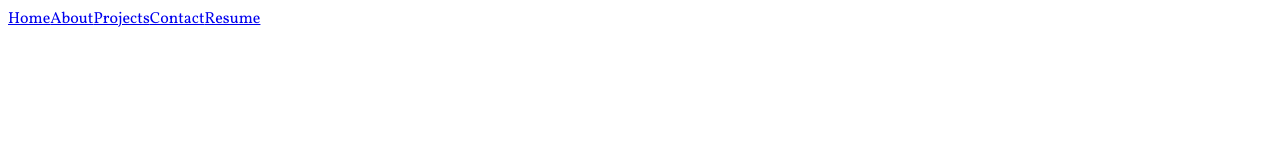
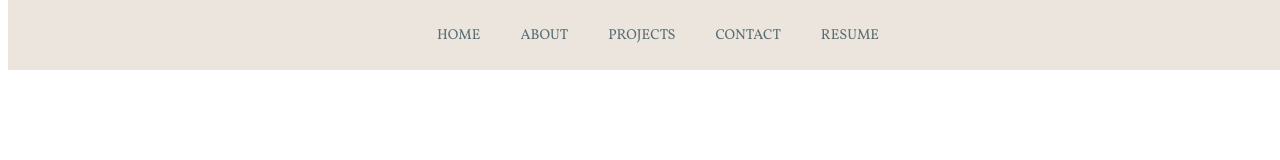
Before and after one commit to meg213/meg213.github.io, a Gatsby site in the folder mgomez-portfolio/: page / in a window 1280 px wide. Built offline with nearby package versions, Linux system fonts and the light colour scheme; Gatsby itself is replaced by a stand-in of ours.

Commit message:
styles for header

```diff
--- a/mgomez-portfolio/src/styles/styles.scss
+++ b/mgomez-portfolio/src/styles/styles.scss
@@ -29,3 +29,30 @@
         min-width: 768px;
     };
 }
+
+//Header
+header {
+    height: 70px;
+    width: 100%;
+    position: absolute;
+    top: 0px;
+    z-index: 10;
+    display: flex;
+    align-items: center;
+    text-align: center;
+    justify-content: space-between;
+    background-color: $sand;
+    .navigation {
+        a {
+            margin: 0 20px;
+            text-transform: uppercase;
+            text-decoration: none;
+            font-size: 0.9rem;
+            font-weight: 500;
+            color: $faded-blue;
+            &:last-child {
+                margin-right: 0px;
+            }
+        }
+    }
+}
```
Also changed, not shown: mgomez-portfolio/src/components/banner.js (added).
